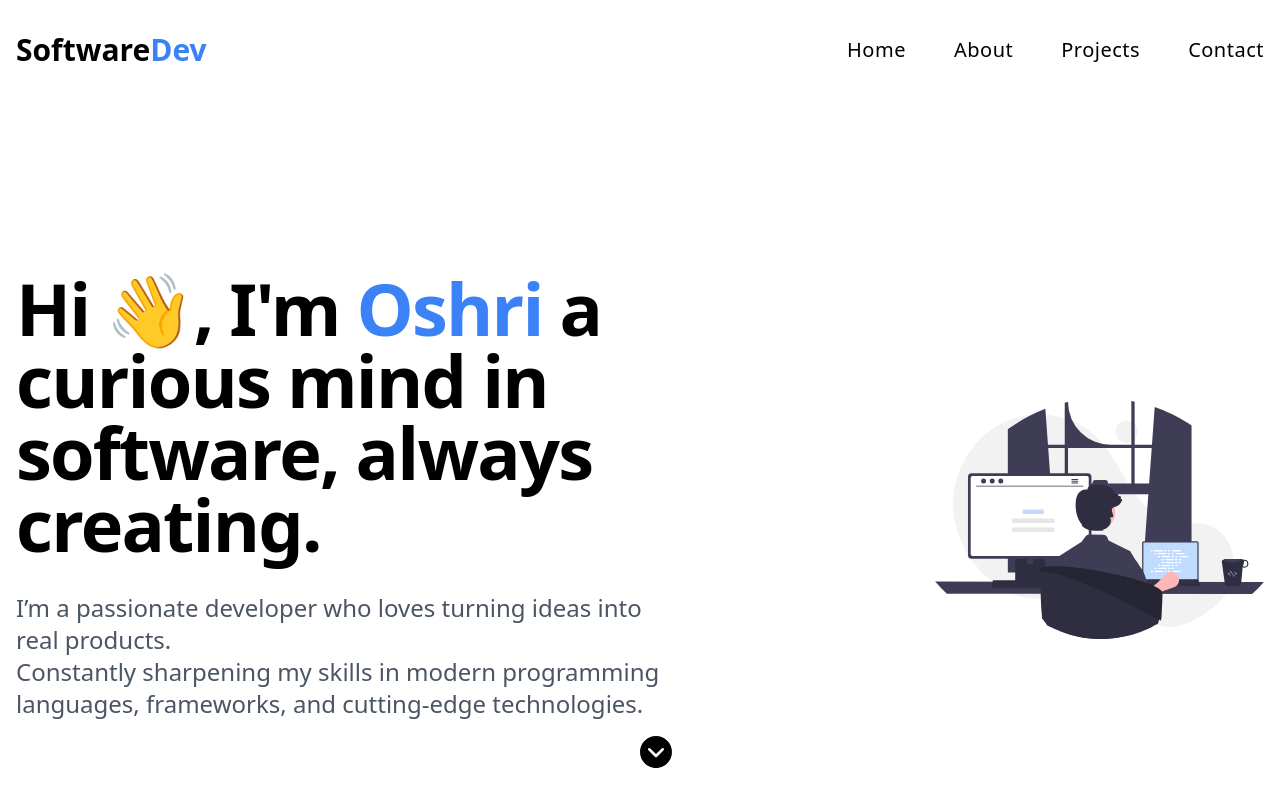
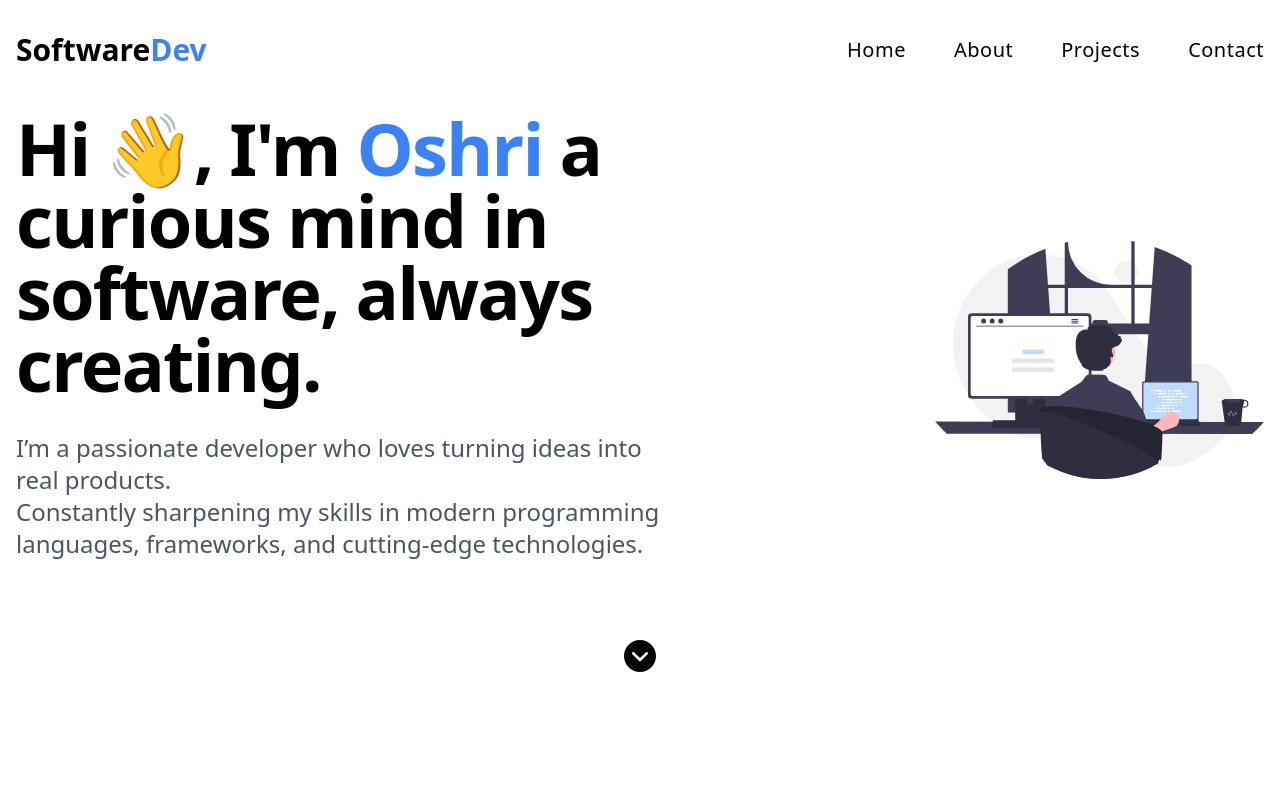
Before and after one commit to oshriagronov/Oshri-Portfolio, a React (Vite) app: page / in a window 1280 px wide. Shown: the top 800 px of the page. Built offline with nearby package versions, Linux system fonts and the light colour scheme; no server answers.

Commit message:
fixed the issue where the arrow to the hero sectio covered text or titles.

```diff
--- a/src/components/Hero.jsx
+++ b/src/components/Hero.jsx
@@ -3,8 +3,8 @@ import arrowDown from "../assets/down-arrow-1.svg";
 const Hero = () => {
   return (
     // Hero section with padding and responsive flex layout
-    <section className="pt-40 pb-60 my-20 sm:flex justify-around" id="home">
-      <div className="mx-auto max-w-7xl py-4 px-4 flex justify-between flex-col sm:flex-row sm:gap-x-16 sm:items-center sm:py-8">
+    <section className="pt-20 pb-40 sm:flex justify-around flex flex-col items-center min-h-screen" id="home">
+      <div className="mx-auto max-w-7xl py-4 px-4 flex flex-row items-center justify-between gap-x-16 sm:gap-x-16 sm:items-center sm:py-8">
         <article className="">
           {/* Main heading introducing Oshri with an emoji and highlighted name */}
           <h1 className="text-4xl title mb-8 tracking-tight sm:text-5xl md:text-7xl">
@@ -26,8 +26,9 @@ const Hero = () => {
             className="w-full h-full object-cover"
           />
         </article>
+      </div>
       {/* Arrow navigation link that scrolls down to the projects section with hover animations */}
-        <div className="absolute bottom-4 md:bottom-8 sm:bottom-16 left-1/2">
+      <div className="flex justify-center">
         <a href="#projects" className="flex items-center duration-300 hover:scale-130 hover:-translate-y-1">
           <img
             src={arrowDown}
@@ -36,7 +37,6 @@ const Hero = () => {
           />
         </a>
       </div>
-      </div>
     </section>
   );
 };
--- a/src/components/ProjectsCard.jsx
+++ b/src/components/ProjectsCard.jsx
@@ -9,7 +9,7 @@ const ProjectsCard = ({ url, imageSrc, github, title, text, stack }) => {
         <img
           src={imageSrc}
           alt={title}
-          className=" w-full object-cover"
+          className="rounded-2xl w-full h-auto object-contain"
         />
       </div>
       <div className="flex flex-col justify-center p-3">
```
Lines whose indentation alone changed are shown as unchanged.
